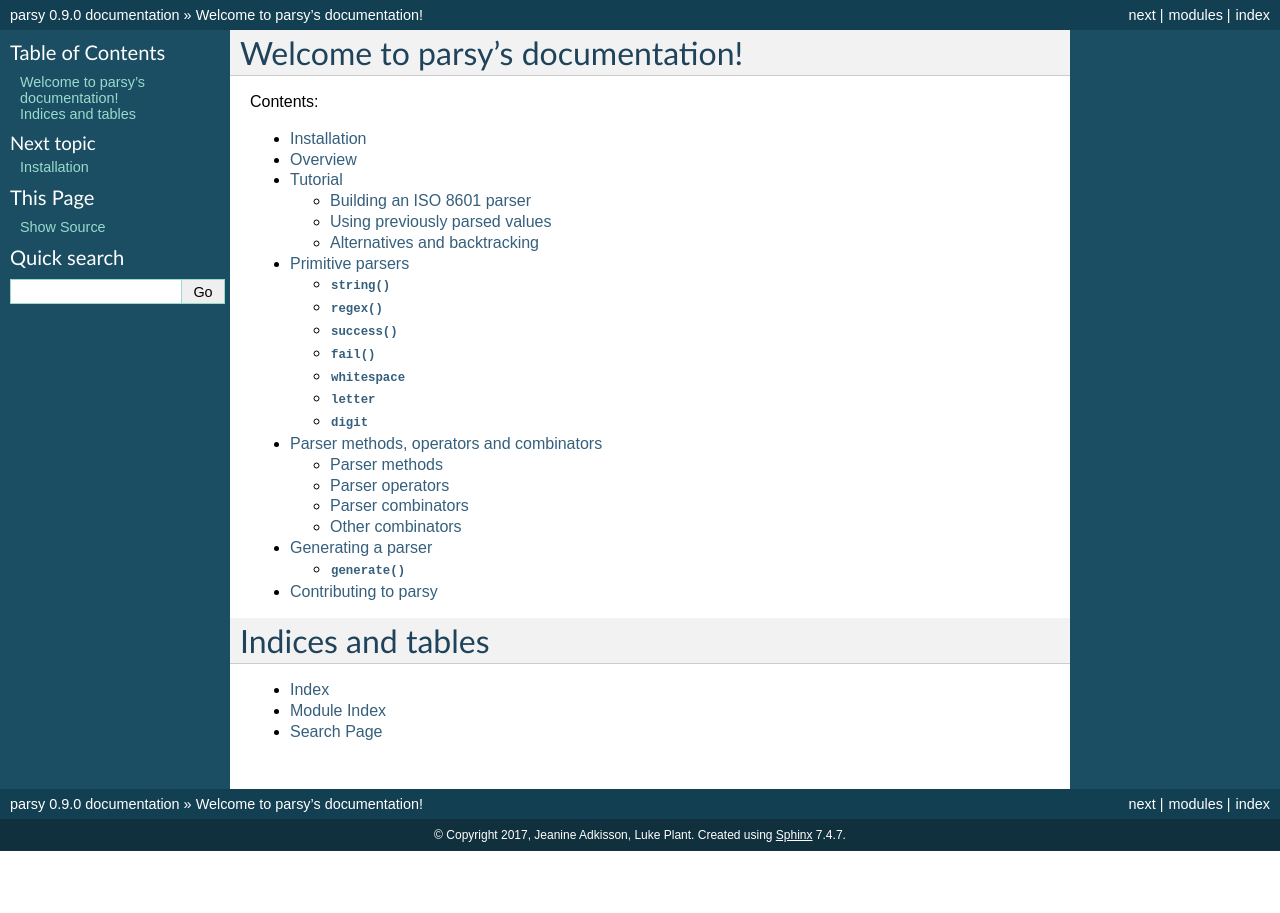
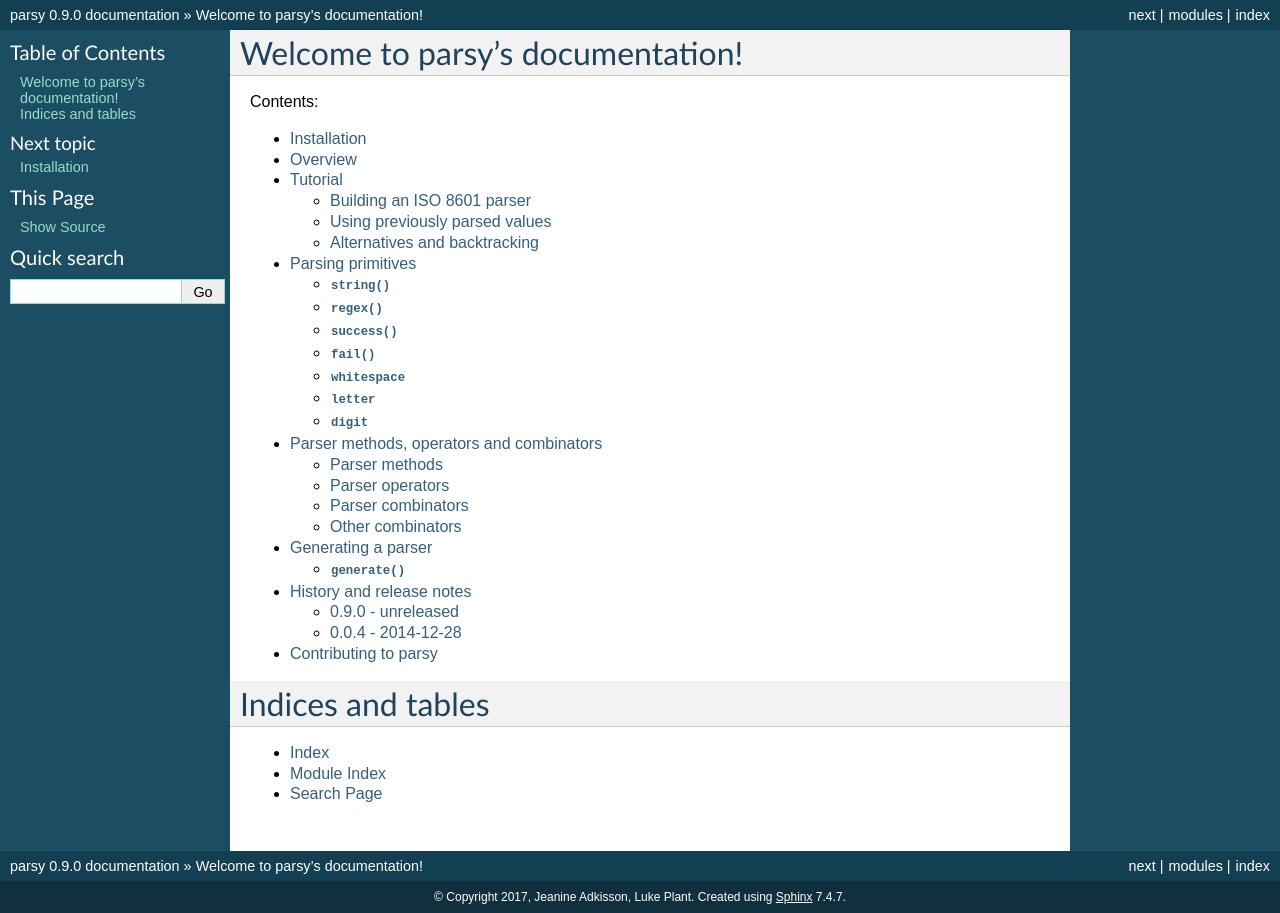
Before and after one commit to python-parsy/parsy, a Sphinx documentation site: the page built from docs/index.rst, in a window 1280 px wide. Built offline with Sphinx 7.4.7, drawn with Linux system fonts in a browser that asks for light colours.

Commit message:
Docs updates

```diff
--- /dev/null
+++ b/docs/history.rst
@@ -0,0 +1,14 @@
+=========================
+History and release notes
+=========================
+
+0.9.0 - unreleased
+------------------
+
+* Better error reporting of failed parses.
+* Documentation overhaul and expansion.
+
+0.0.4 - 2014-12-28
+------------------
+
+* See git logs for changes before this point.
--- a/docs/index.rst
+++ b/docs/index.rst
@@ -11,6 +11,7 @@
    primitives
    methods_and_combinators
    generating
+   history
    contributing
 
 Indices and tables
--- a/docs/primitives.rst
+++ b/docs/primitives.rst
@@ -1,6 +1,6 @@
-=================
-Primitive parsers
-=================
+==================
+Parsing primitives
+==================
 
 These are the lowest level building blocks for creating parsers.
 
```
Also changed, not shown: other parts of docs/primitives.rst (+1 -1 lines).
